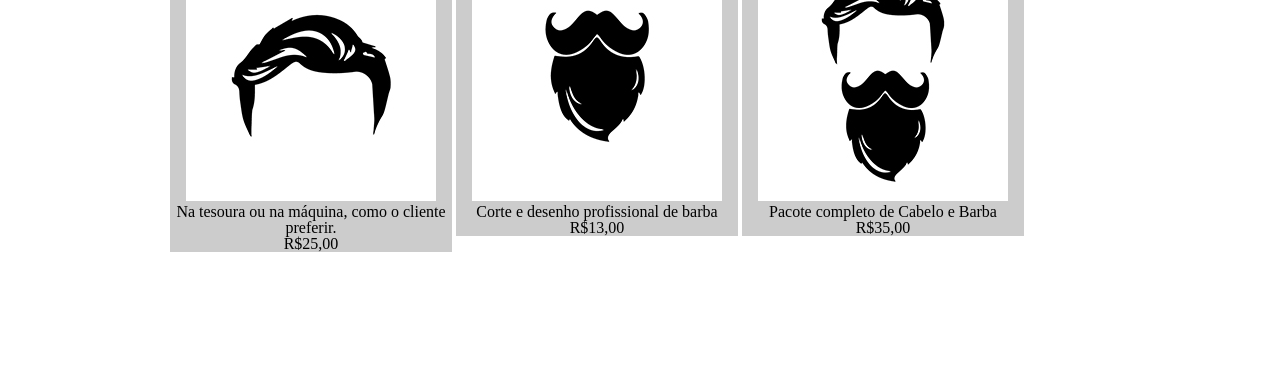
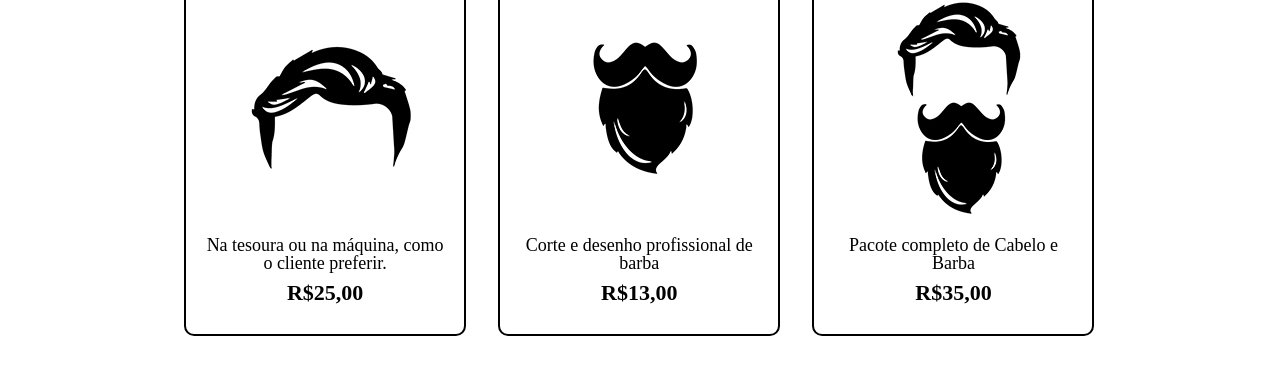
Before and after one commit to camyzj/barbearia-viana, a plain HTML site: page produtos.html in a window 1280 px wide. Shown: the part 438-824 px from the top of the page. Before the commit the page ends 800 px from the top, so only its background shows below. Drawn offline with Linux system fonts and the light colour scheme.

Commit message:
26/06/2024

```diff
--- a/produtos.css
+++ b/produtos.css
@@ -34,13 +34,26 @@ nav a{
 
 .produtos li{
   display:inline-block;
-background-color: #CCCCCC;text-align:center;
+  text-align:center;
 width:30%;
 vertical-align: top;
-
+margin: 0 1.5%;
+  padding:30px 20px;
+  box-sizing: border-box;
+  border: 2px solid #000000;
+  border-radius:10px;
 }
 
 .produtos h2{
   font-size:30px;
   font-weight:bold;
 }
+
+.produto-descricao{
+  font-size: 18px;
+}
+.produto-preco{
+  font-size: 22px;
+  font-weight: bold;
+  margin:10px 0 0 0;
+}
--- a/produtos.html
+++ b/produtos.html
@@ -30,23 +30,23 @@
 <li>
   <h2>Cabelo</h2>
   <img src="cabelo.jpg">
-  <p> Na tesoura ou na máquina, como o cliente preferir.</p>
-  <p>R$25,00</p>
+  <p class= "produto-descricao"> Na tesoura ou na máquina, como o cliente preferir.</p>
+  <p class="produto-preco">R$25,00</p>
 </li>
   <li>
 
     <h2>Barba</h2>
     <img src="barba.jpg">
-    <p> Corte e desenho profissional de barba</p>
-    <p>R$13,00</p>
+    <p class= "produto-descricao"> Corte e desenho profissional de barba</p>
+    <p class="produto-preco">R$13,00</p>
   </li>
   <li>
 
 
     <h2>Cabelo + Barba</h2>
     <img src="cabelo+barba.jpg">
-    <p>Pacote completo de Cabelo e Barba</p>
-    <p>R$35,00</p>
+    <p class= "produto-descricao">Pacote completo de Cabelo e Barba</p>
+    <p class="produto-preco">R$35,00</p>
   </li>
 </ul>
     </main>
```
